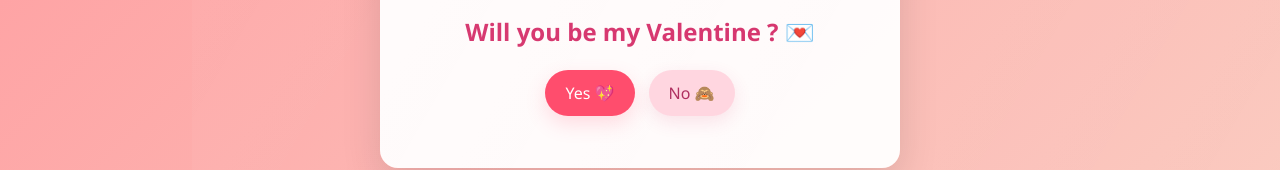
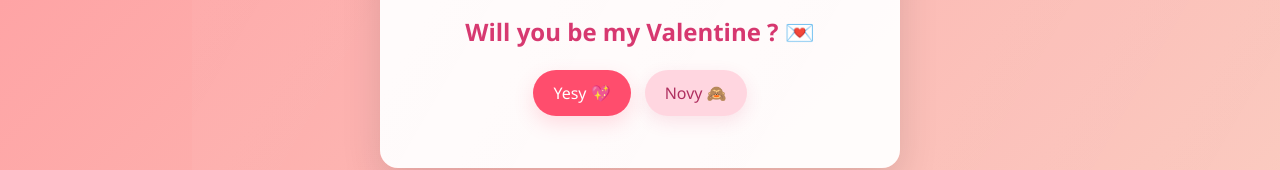
Before and after one commit to kunaalDhar/ValProject, a plain HTML site: page index.html in a window 1280 px wide. Shown: the part 384-554 px from the top of the page. Drawn offline with Linux system fonts and the light colour scheme.

Commit message:
html fixed

```diff
--- a/index.html
+++ b/index.html
@@ -30,8 +30,8 @@
     </section>
 
     <div class="buttons" aria-hidden="false">
-      <button id="yesBtn" class="btn primary">Yes 💖</button>
-      <button id="noBtn" class="btn playful">No 🙈</button>
+      <button id="yesBtn" class="btn primary">Yesy 💖</button>
+      <button id="noBtn" class="btn playful">Novy 🙈</button>
     </div>
 
     <p id="response" aria-live="polite"></p>
```
